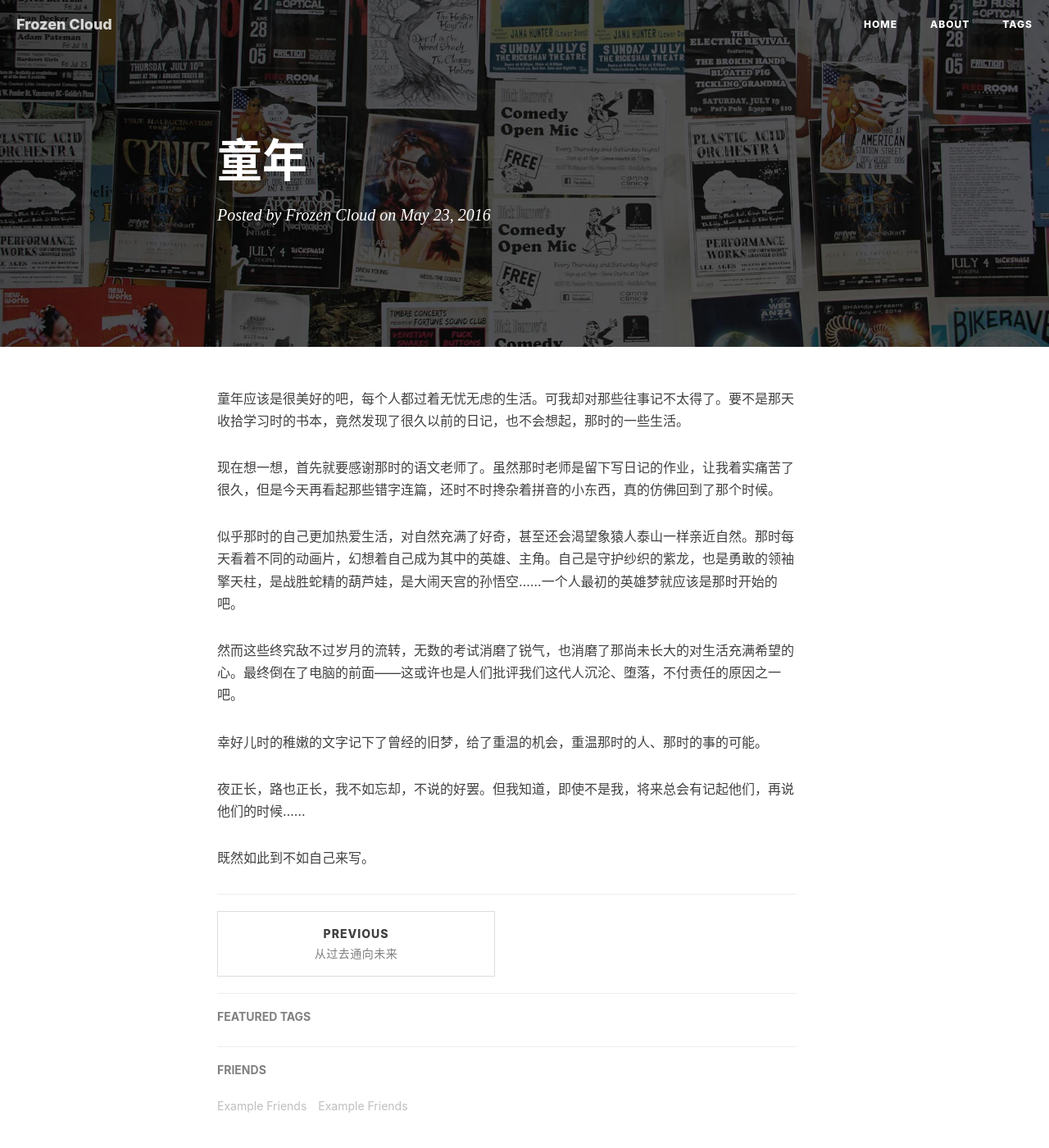
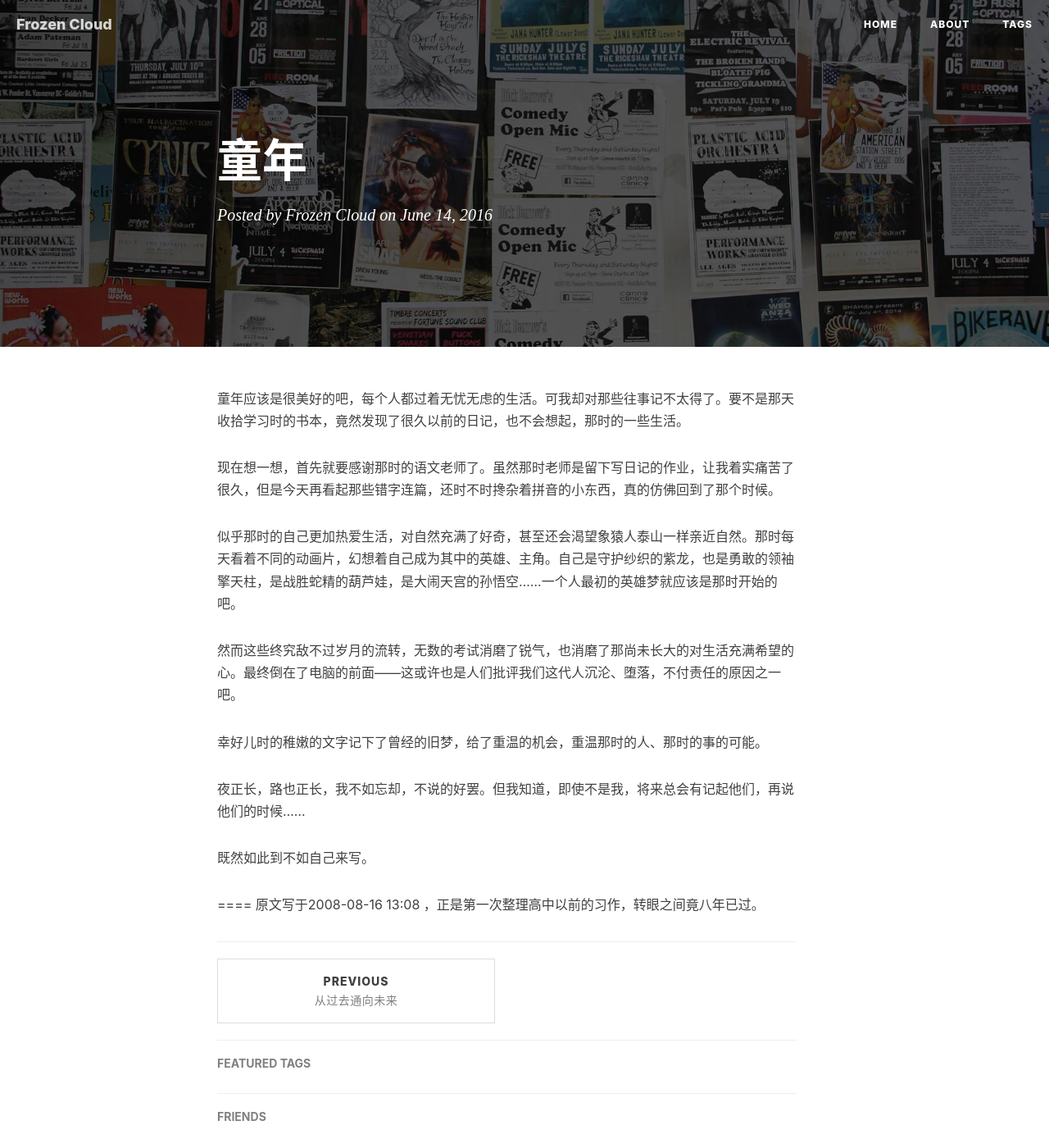
Before and after one commit to frozencloud/frozencloud.github.io, a Jekyll site: the page built from _posts/2016-06-14-童年.markdown, in a window 1280 px wide and 1400 px high. Shown: the whole window at 82% size. Built offline with Jekyll 4.4.1, drawn with Linux system fonts in a browser that asks for light colours; nearby versions of some CDN libraries; comment, search, counter and statistics services are not loaded.

Commit message:
修改时间
修改日期

```diff
--- a/_posts/2016-06-14-童年.markdown
+++ b/_posts/2016-06-14-童年.markdown
@@ -1,7 +1,7 @@
 ---
 layout: post
 title:  "童年"
-date:   2016-05-23 21:51:01 +0800
+date:   2016-06-14 23:01:01 +0800
 categories: F.C. update
 ---
 童年应该是很美好的吧，每个人都过着无忧无虑的生活。可我却对那些往事记不太得了。要不是那天收拾学习时的书本，竟然发现了很久以前的日记，也不会想起，那时的一些生活。
@@ -17,3 +17,6 @@ categories: F.C. update
 夜正长，路也正长，我不如忘却，不说的好罢。但我知道，即使不是我，将来总会有记起他们，再说他们的时候……
 
 既然如此到不如自己来写。
+
+====
+原文写于2008-08-16 13:08 ，正是第一次整理高中以前的习作，转眼之间竟八年已过。
```
